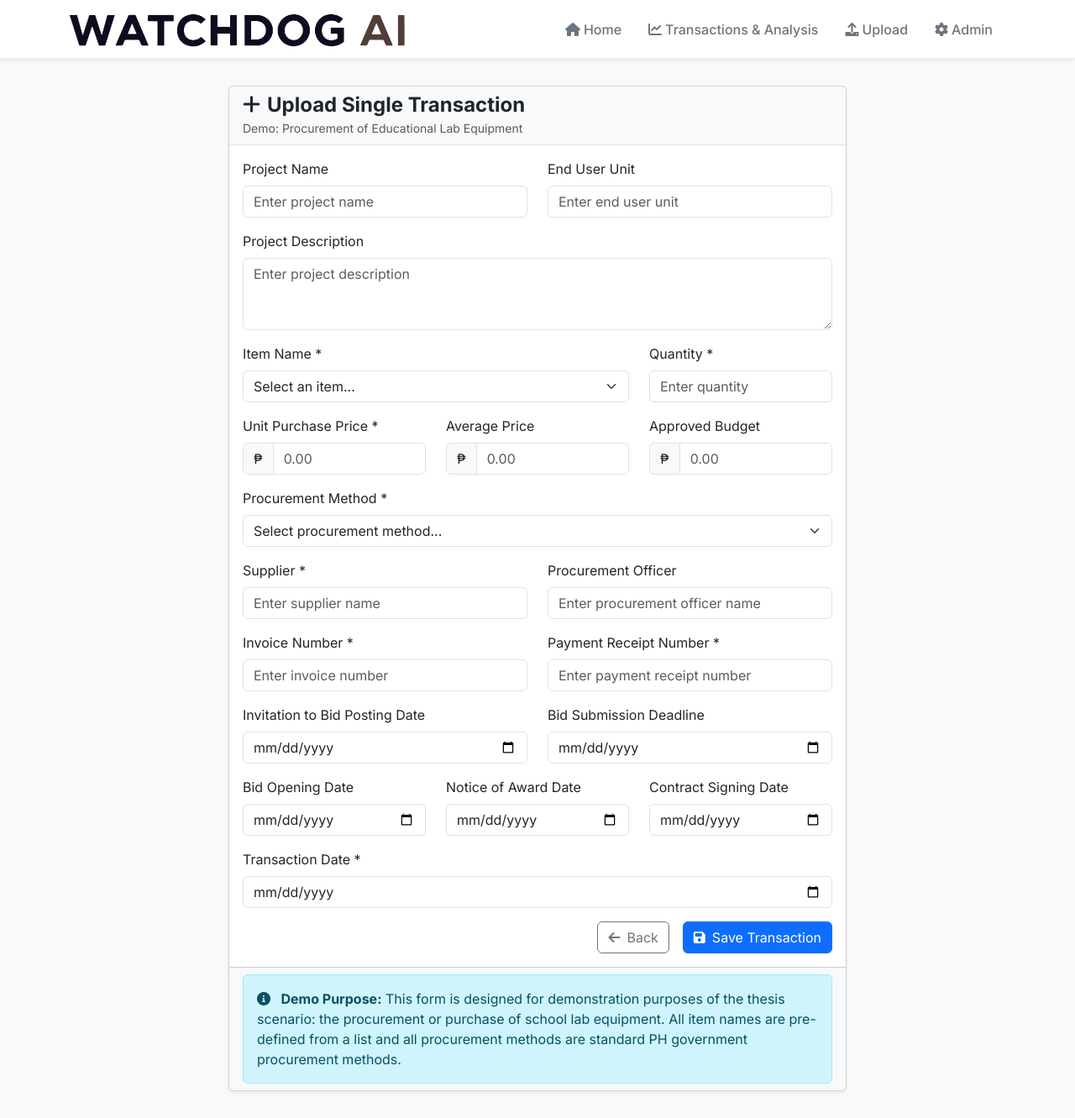
After one commit to gabegtrrz/WatchdogAI, a Django app: page /transactions/single-upload/ in a window 1280 px wide. The commit adds this page. Shown: the whole page at 84% size. Run offline with Django 5.2, Linux system fonts and the light colour scheme; parts of the project's set-up code (start-up, migrations or seed data) failed here and were passed over.

Commit message:
Upload Demo page

```diff
--- a/watchdog_ai/apps/transaction_management/urls.py
+++ b/watchdog_ai/apps/transaction_management/urls.py
@@ -1,5 +1,5 @@
 from django.urls import path
-from .views import TransactionUploadAPIView, transaction_upload_ui
+from .views import TransactionUploadAPIView, transaction_upload_ui, single_transaction_upload
 
 urlpatterns = [
     # URL for the user-facing upload page
@@ -7,4 +7,7 @@ urlpatterns = [
 
     # URL for the backend API endpoint
     path('api/upload/', TransactionUploadAPIView.as_view(), name='transaction-upload-api'),
+
+    # URL for single transaction upload (demo)
+    path('single-upload/', single_transaction_upload, name='single-transaction-upload'),
 ]
--- a/watchdog_ai/apps/transaction_management/views.py
+++ b/watchdog_ai/apps/transaction_management/views.py
@@ -4,12 +4,16 @@ from rest_framework.views import APIView
 from rest_framework.response import Response
 from rest_framework.parsers import MultiPartParser, FormParser
 from rest_framework import status
+from decimal import Decimal
+from datetime import datetime
+from django.db import transaction
 
 from .serializers import TransactionCSVUploadSerializer
 from .services import process_transaction_csv, create_transactions_from_data
 from apps.data_augmentation.services import enrich_transaction_list
 from apps.blockchain.integration import integrate_transaction_batch, retry_failed_blockchain_integrations, get_blockchain_status_summary
 from apps.blockchain.integrity_service import integrity_service
+from apps.core.models import Transaction, ProcurementMethod
 
 def transaction_upload_ui(request):
     """
@@ -214,3 +218,124 @@ class TransactionUploadAPIView(APIView):
                 {'error': f'An unexpected error occurred: {str(e)}'},
                 status=status.HTTP_500_INTERNAL_SERVER_ERROR
             )
+
+
+def single_transaction_upload(request):
+    """
+    Handles single transaction upload form for demo purposes.
+    Creates a single transaction from form data and integrates it with blockchain.
+    """
+    if request.method == 'POST':
+        try:
+            # Get form data
+            item_name = request.POST.get('item_name')
+            quantity = request.POST.get('quantity')
+            unit_purchase_price = request.POST.get('unit_purchase_price')
+            transaction_date = request.POST.get('transaction_date')
+            procurement_method_name = request.POST.get('procurement_method')
+            supplier = request.POST.get('supplier')
+            invoice_number = request.POST.get('invoice_number')
+            payment_receipt_number = request.POST.get('payment_receipt_number')
+
+            # Optional fields
+            project_name = request.POST.get('project_name', '')
+            end_user_unit = request.POST.get('end_user_unit', '')
+            project_description = request.POST.get('project_description', '')
+            average_price = request.POST.get('average_price', '')
+            approved_budget = request.POST.get('approved_budget', '')
+            procurement_officer = request.POST.get('procurement_officer', '')
+
+            # Timeline fields
+            invitation_to_bid_posting_date = request.POST.get('invitation_to_bid_posting_date', '')
+            bid_submission_deadline = request.POST.get('bid_submission_deadline', '')
+            bid_opening_date = request.POST.get('bid_opening_date', '')
+            notice_of_award_date = request.POST.get('notice_of_award_date', '')
+            contract_signing_date = request.POST.get('contract_signing_date', '')
+
+            # Validate required fields
+            if not all([item_name, quantity, unit_purchase_price, transaction_date,
+                       procurement_method_name, supplier, invoice_number, payment_receipt_number]):
+                messages.error(request, 'Please fill in all required fields.')
+                return redirect('single-transaction-upload')
+
+            # Convert and validate data types
+            try:
+                quantity = int(quantity)
+                unit_purchase_price = Decimal(unit_purchase_price)
+                transaction_date = datetime.strptime(transaction_date, '%Y-%m-%d').date()
+
+                # Convert optional decimal fields
+                if average_price:
+                    average_price = Decimal(average_price)
+                if approved_budget:
+                    approved_budget = Decimal(approved_budget)
+
+                # Convert optional date fields
+                if invitation_to_bid_posting_date:
+                    invitation_to_bid_posting_date = datetime.strptime(invitation_to_bid_posting_date, '%Y-%m-%d').date()
+                if bid_submission_deadline:
+                    bid_submission_deadline = datetime.strptime(bid_submission_deadline, '%Y-%m-%d').date()
+                if bid_opening_date:
+                    bid_opening_date = datetime.strptime(bid_opening_date, '%Y-%m-%d').date()
+                if notice_of_award_date:
+                    notice_of_award_date = datetime.strptime(notice_of_award_date, '%Y-%m-%d').date()
+                if contract_signing_date:
+                    contract_signing_date = datetime.strptime(contract_signing_date, '%Y-%m-%d').date()
+
+            except (ValueError, TypeError) as e:
+                messages.error(request, f'Invalid data format: {str(e)}')
+                return redirect('single-transaction-upload')
+
+            # Get or create procurement method
+            procurement_method, created = ProcurementMethod.objects.get_or_create(
+                name=procurement_method_name
+            )
+
+            # Create transaction within a database transaction
+            with transaction.atomic():
+                new_transaction = Transaction.objects.create(
+                    project_name=project_name or None,
+                    end_user_unit=end_user_unit or None,
+                    project_description=project_description or None,
+                    item_name=item_name,
+                    quantity=quantity,
+                    unit_purchase_price=unit_purchase_price,
+                    average_price=average_price or None,
+                    approved_budget=approved_budget or None,
+                    procurement_method=procurement_method,
+                    supplier=supplier,
+                    procurement_officer=procurement_officer or None,
+                    invoice_number=invoice_number,
+                    payment_receipt_number=payment_receipt_number,
+                    invitation_to_bid_posting_date=invitation_to_bid_posting_date or None,
+                    bid_submission_deadline=bid_submission_deadline or None,
+                    bid_opening_date=bid_opening_date or None,
+                    notice_of_award_date=notice_of_award_date or None,
+                    contract_signing_date=contract_signing_date or None,
+                    transaction_date=transaction_date,
+                )
+
+                # Calculate total purchase price
+                new_transaction.total_purchase_price = new_transaction.calculated_total_purchase_price
+                new_transaction.save()
+
+                # Integrate with blockchain
+                blockchain_success, blockchain_result = integrate_transaction_batch([new_transaction])
+
+                if blockchain_success:
+                    messages.success(request, f'Transaction created successfully and integrated with blockchain!')
+                    if blockchain_result.get('block_info'):
+                        block_info = blockchain_result['block_info']
+                        messages.info(request, f"Block {block_info['index']} created with hash {block_info['hash'][:16]}...")
+                else:
+                    messages.warning(request, f'Transaction created but blockchain integration failed. You can retry later.')
+
+                messages.success(request, f'Transaction ID: {new_transaction.transaction_id}')
+
+        except Exception as e:
+            messages.error(request, f'An error occurred while creating the transaction: {str(e)}')
+            return redirect('single-transaction-upload')
+
+        return redirect('single-transaction-upload')
+
+    return render(request, 'transaction_management/single_upload.html')
--- a/watchdog_ai/templates/home.html
+++ b/watchdog_ai/templates/home.html
@@ -103,6 +103,10 @@
                     <i class="fas fa-upload"></i>
                     Mission 1: Procuring Entity POV
                 </a>
+                <a href="{% url 'single-transaction-upload' %}" class="btn btn-success btn-user-type">
+                    <i class="fas fa-plus"></i>
+                    Demo: Single Transaction Upload
+                </a>
                 <a href="{% url 'transaction_list' %}" class="btn btn-outline-secondary btn-user-type">
                     <i class="fas fa-chart-line"></i>
                     Mission 2: Stakeholder POV
--- /dev/null
+++ b/watchdog_ai/templates/transaction_management/single_upload.html
@@ -0,0 +1,191 @@
+{% extends 'base.html' %}
+{% load static %}
+
+{% block title %}Upload Single Transaction - WatchdogAI{% endblock %}
+
+{% block content %}
+<div class="row justify-content-center">
+    <div class="col-lg-8">
+        <div class="card shadow-sm">
+            <div class="card-header bg-light border-bottom">
+                <h4 class="mb-0 fw-bold">
+                    <i class="fas fa-plus me-2"></i>Upload Single Transaction
+                </h4>
+                <small class="text-muted">Demo: Procurement of Educational Lab Equipment</small>
+            </div>
+            <div class="card-body">
+                {% if messages %}
+                    {% for message in messages %}
+                        <div class="alert alert-{{ message.tags }} alert-dismissible fade show" role="alert">
+                            <i class="fas fa-info-circle me-2"></i>{{ message }}
+                            <button type="button" class="btn-close" data-bs-dismiss="alert" aria-label="Close"></button>
+                        </div>
+                    {% endfor %}
+                {% endif %}
+
+                <form method="post">
+                    {% csrf_token %}
+
+                    <!-- Project Information -->
+                    <div class="row mb-3">
+                        <div class="col-md-6">
+                            <label for="project_name" class="form-label">Project Name</label>
+                            <input type="text" class="form-control" id="project_name" name="project_name" placeholder="Enter project name">
+                        </div>
+                        <div class="col-md-6">
+                            <label for="end_user_unit" class="form-label">End User Unit</label>
+                            <input type="text" class="form-control" id="end_user_unit" name="end_user_unit" placeholder="Enter end user unit">
+                        </div>
+                    </div>
+
+                    <div class="mb-3">
+                        <label for="project_description" class="form-label">Project Description</label>
+                        <textarea class="form-control" id="project_description" name="project_description" rows="3" placeholder="Enter project description"></textarea>
+                    </div>
+
+                    <!-- Item Details -->
+                    <div class="row mb-3">
+                        <div class="col-md-8">
+                            <label for="item_name" class="form-label">Item Name *</label>
+                            <select class="form-select" id="item_name" name="item_name" required>
+                                <option value="">Select an item...</option>
+                                <option value="BEAKER – LOW FORM GRIFFIN, 250 ML, BOROSILICATE GLASS 3.3, WITH SPOUT AND PRINTED GRADUATIONS">BEAKER – LOW FORM GRIFFIN, 250 ML, BOROSILICATE GLASS 3.3, WITH SPOUT AND PRINTED GRADUATIONS</option>
+                                <option value="GRADUATED CYLINDER – 100 ML CAPACITY, CLASS B, POLYPROPYLENE, WITH HEXAGONAL BASE AND MOLDED GRADUATIONS">GRADUATED CYLINDER – 100 ML CAPACITY, CLASS B, POLYPROPYLENE, WITH HEXAGONAL BASE AND MOLDED GRADUATIONS</option>
+                                <option value="TEST TUBE – 16 × 150 MM, BOROSILICATE GLASS 3.3, RIMMED, REUSABLE">TEST TUBE – 16 × 150 MM, BOROSILICATE GLASS 3.3, RIMMED, REUSABLE</option>
+                                <option value="ERLENMEYER FLASK – 250 ML, BOROSILICATE GLASS 3.3, NARROW MOUTH, WITH PRINTED GRADUATIONS">ERLENMEYER FLASK – 250 ML, BOROSILICATE GLASS 3.3, NARROW MOUTH, WITH PRINTED GRADUATIONS</option>
+                                <option value="FUNNEL – UTILITY TYPE, POLYPROPYLENE PLASTIC, 100 MM TOP DIAMETER">FUNNEL – UTILITY TYPE, POLYPROPYLENE PLASTIC, 100 MM TOP DIAMETER</option>
+                                <option value="WATCH GLASS – 100 MM DIAMETER, SODA-LIME GLASS, FIRE-POLISHED WITH BEVELED EDGES">WATCH GLASS – 100 MM DIAMETER, SODA-LIME GLASS, FIRE-POLISHED WITH BEVELED EDGES</option>
+                                <option value="TRIPLE BEAM BALANCE – MECHANICAL, 610 G CAPACITY, 0.1 G READABILITY, STAINLESS STEEL PAN">TRIPLE BEAM BALANCE – MECHANICAL, 610 G CAPACITY, 0.1 G READABILITY, STAINLESS STEEL PAN</option>
+                                <option value="ALCOHOL LAMP – 150 ML CAPACITY, GLASS BODY, WITH METAL SHIELD AND ADJUSTABLE WICK CAP">ALCOHOL LAMP – 150 ML CAPACITY, GLASS BODY, WITH METAL SHIELD AND ADJUSTABLE WICK CAP</option>
+                                <option value="METER STICK – 100 CM, HARDWOOD WITH METAL END CAPS, DUAL SCALE IN CM AND INCHES">METER STICK – 100 CM, HARDWOOD WITH METAL END CAPS, DUAL SCALE IN CM AND INCHES</option>
+                                <option value="STOPWATCH – DIGITAL LCD, 1/100TH SECOND PRECISION, WATER-RESISTANT, LAP/SPLIT FUNCTION">STOPWATCH – DIGITAL LCD, 1/100TH SECOND PRECISION, WATER-RESISTANT, LAP/SPLIT FUNCTION</option>
+                                <option value="STIRRING ROD – 200 MM × 7 MM, BOROSILICATE GLASS, ROUNDED ENDS">STIRRING ROD – 200 MM × 7 MM, BOROSILICATE GLASS, ROUNDED ENDS</option>
+                                <option value="TEST TUBE BRUSH – FOR 16–20 MM TUBES, NYLON BRISTLES, GALVANIZED STEEL WIRE HANDLE WITH LOOPED END">TEST TUBE BRUSH – FOR 16–20 MM TUBES, NYLON BRISTLES, GALVANIZED STEEL WIRE HANDLE WITH LOOPED END</option>
+                                <option value="DRY CELL BATTERY – SIZE D, CARBON-ZINC (HEAVY DUTY), 1.5 VOLTS, SHRINK-WRAPPED PACK OF 2">DRY CELL BATTERY – SIZE D, CARBON-ZINC (HEAVY DUTY), 1.5 VOLTS, SHRINK-WRAPPED PACK OF 2</option>
+                                <option value="PH INDICATOR PAPER – UNIVERSAL RANGE (PH 1–14), PLASTIC DISPENSER ROLL, 5 METERS LENGTH">PH INDICATOR PAPER – UNIVERSAL RANGE (PH 1–14), PLASTIC DISPENSER ROLL, 5 METERS LENGTH</option>
+                                <option value="WIRE GAUZE – 125 × 125 MM (5" × 5"), WOVEN STEEL MESH WITH CERAMIC FIBER CENTER">WIRE GAUZE – 125 × 125 MM (5" × 5"), WOVEN STEEL MESH WITH CERAMIC FIBER CENTER</option>
+                            </select>
+                        </div>
+                        <div class="col-md-4">
+                            <label for="quantity" class="form-label">Quantity *</label>
+                            <input type="number" class="form-control" id="quantity" name="quantity" min="1" required placeholder="Enter quantity">
+                        </div>
+                    </div>
+
+                    <!-- Pricing -->
+                    <div class="row mb-3">
+                        <div class="col-md-4">
+                            <label for="unit_purchase_price" class="form-label">Unit Purchase Price *</label>
+                            <div class="input-group">
+                                <span class="input-group-text">₱</span>
+                                <input type="number" class="form-control" id="unit_purchase_price" name="unit_purchase_price" step="0.01" min="0" required placeholder="0.00">
+                            </div>
+                        </div>
+                        <div class="col-md-4">
+                            <label for="average_price" class="form-label">Average Price</label>
+                            <div class="input-group">
+                                <span class="input-group-text">₱</span>
+                                <input type="number" class="form-control" id="average_price" name="average_price" step="0.01" min="0" placeholder="0.00">
+                            </div>
+                        </div>
+                        <div class="col-md-4">
+                            <label for="approved_budget" class="form-label">Approved Budget</label>
+                            <div class="input-group">
+                                <span class="input-group-text">₱</span>
+                                <input type="number" class="form-control" id="approved_budget" name="approved_budget" step="0.01" min="0" placeholder="0.00">
+                            </div>
+                        </div>
+                    </div>
+
+                    <!-- Procurement Method -->
+                    <div class="mb-3">
+                        <label for="procurement_method" class="form-label">Procurement Method *</label>
+                        <select class="form-select" id="procurement_method" name="procurement_method" required>
+                            <option value="">Select procurement method...</option>
+                            <option value="Competitive Bidding">Competitive Bidding</option>
+                            <option value="Direct Contracting">Direct Contracting</option>
+                            <option value="Limited Source Bidding">Limited Source Bidding</option>
+                            <option value="Negotiated Procurement (Agency-to-Agency)">Negotiated Procurement (Agency-to-Agency)</option>
+                            <option value="Negotiated Procurement (Small Value Procurement)">Negotiated Procurement (Small Value Procurement)</option>
+                            <option value="Negotiated Procurement (Two Failed Biddings)">Negotiated Procurement (Two Failed Biddings)</option>
+                            <option value="Repeat Order">Repeat Order</option>
+                        </select>
+                    </div>
+
+                    <!-- Supplier & Officer -->
+                    <div class="row mb-3">
+                        <div class="col-md-6">
+                            <label for="supplier" class="form-label">Supplier *</label>
+                            <input type="text" class="form-control" id="supplier" name="supplier" required placeholder="Enter supplier name">
+                        </div>
+                        <div class="col-md-6">
+                            <label for="procurement_officer" class="form-label">Procurement Officer</label>
+                            <input type="text" class="form-control" id="procurement_officer" name="procurement_officer" placeholder="Enter procurement officer name">
+                        </div>
+                    </div>
+
+                    <!-- Financial Tracking -->
+                    <div class="row mb-3">
+                        <div class="col-md-6">
+                            <label for="invoice_number" class="form-label">Invoice Number *</label>
+                            <input type="text" class="form-control" id="invoice_number" name="invoice_number" required placeholder="Enter invoice number">
+                        </div>
+                        <div class="col-md-6">
+                            <label for="payment_receipt_number" class="form-label">Payment Receipt Number *</label>
+                            <input type="text" class="form-control" id="payment_receipt_number" name="payment_receipt_number" required placeholder="Enter payment receipt number">
+                        </div>
+                    </div>
+
+                    <!-- Procurement Timeline -->
+                    <div class="row mb-3">
+                        <div class="col-md-6">
+                            <label for="invitation_to_bid_posting_date" class="form-label">Invitation to Bid Posting Date</label>
+                            <input type="date" class="form-control" id="invitation_to_bid_posting_date" name="invitation_to_bid_posting_date">
+                        </div>
+                        <div class="col-md-6">
+                            <label for="bid_submission_deadline" class="form-label">Bid Submission Deadline</label>
+                            <input type="date" class="form-control" id="bid_submission_deadline" name="bid_submission_deadline">
+                        </div>
+                    </div>
+
+                    <div class="row mb-3">
+                        <div class="col-md-4">
+                            <label for="bid_opening_date" class="form-label">Bid Opening Date</label>
+                            <input type="date" class="form-control" id="bid_opening_date" name="bid_opening_date">
+                        </div>
+                        <div class="col-md-4">
+                            <label for="notice_of_award_date" class="form-label">Notice of Award Date</label>
+                            <input type="date" class="form-control" id="notice_of_award_date" name="notice_of_award_date">
+                        </div>
+                        <div class="col-md-4">
+                            <label for="contract_signing_date" class="form-label">Contract Signing Date</label>
+                            <input type="date" class="form-control" id="contract_signing_date" name="contract_signing_date">
+                        </div>
+                    </div>
+
+                    <!-- Transaction Date -->
+                    <div class="mb-3">
+                        <label for="transaction_date" class="form-label">Transaction Date *</label>
+                        <input type="date" class="form-control" id="transaction_date" name="transaction_date" required>
+                    </div>
+
+                    <div class="d-grid gap-2 d-md-flex justify-content-md-end">
+                        <a href="{% url 'home' %}" class="btn btn-outline-secondary me-md-2">
+                            <i class="fas fa-arrow-left me-2"></i>Back
+                        </a>
+                        <button type="submit" class="btn btn-primary">
+                            <i class="fas fa-save me-2"></i>Save Transaction
+                        </button>
+                    </div>
+                </form>
+            </div>
+            <div class="card-footer bg-light">
+                <div class="alert alert-info mb-0">
+                    <i class="fas fa-info-circle me-2"></i>
+                    <strong>Demo Purpose:</strong> This form is designed for demonstration purposes of the thesis scenario: the procurement or purchase of school lab equipment. All item names are pre-defined from a list and all procurement methods are standard PH government procurement methods.
+                </div>
+            </div>
+        </div>
+    </div>
+</div>
+{% endblock %}
--- a/watchdog_ai/templates/transaction_management/upload.html
+++ b/watchdog_ai/templates/transaction_management/upload.html
@@ -11,6 +11,11 @@
                 <h4 class="mb-0 fw-bold">
                     <i class="fas fa-upload me-2"></i>Upload Transaction CSV File
                 </h4>
+                <div class="mt-2">
+                    <a href="{% url 'single-transaction-upload' %}" class="btn btn-sm btn-outline-success">
+                        <i class="fas fa-plus me-1"></i>Demo: Single Transaction Upload
+                    </a>
+                </div>
             </div>
             <div class="card-body">
                 {% if messages %}
```
